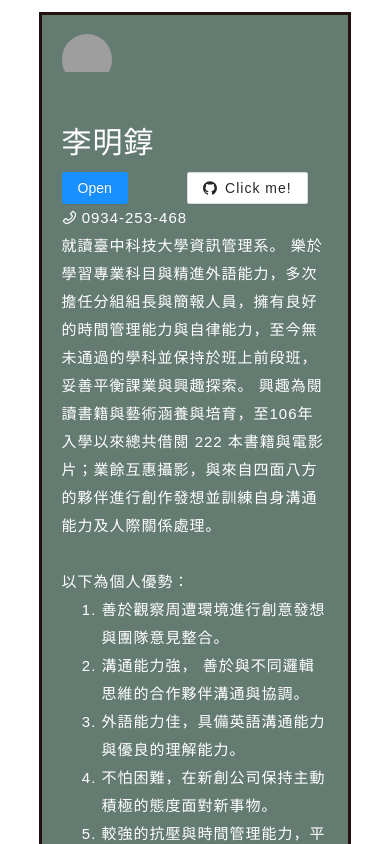
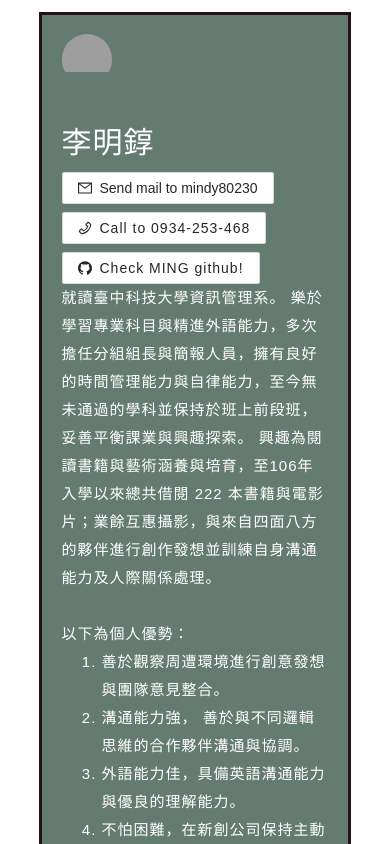
Before and after one commit to MING-CHUNLee/myresume, a React (Create React App) app: page / in a window 390 px wide. Shown: the top 844 px of the page. Built offline with nearby package versions, Linux system fonts and the light colour scheme; grey boxes are pictures that could not be loaded.

Commit message:
phone call

```diff
--- a/src/pages/Home/components/ContactEmail.js
+++ b/src/pages/Home/components/ContactEmail.js
@@ -1,14 +1,15 @@
 /*
  * @Author: your name
  * @Date: 2022-03-28 11:45:37
- * @LastEditTime: 2022-03-28 14:58:52
+ * @LastEditTime: 2022-03-28 15:15:39
  * @LastEditors: Please set LastEditors
  * @Description: 打开koroFileHeader查看配置 进行设置: https://github.com/OBKoro1/koro1FileHeader/wiki/%E9%85%8D%E7%BD%AE
  * @FilePath: \myresume\src\pages\Home\components\ContactEmail.js
  */
 import React, { useRef } from 'react';
 import emailjs from '@emailjs/browser';
-import { Form,Row, Col,Button,Space,Input } from 'antd';
+import { message,Form,Row, Col,Button,Space,Input } from 'antd';
+
 const { TextArea } = Input;
 
 export const ContactUs = () => {
@@ -19,8 +20,10 @@ const sendEmail = (e) => {
     emailjs.sendForm('service_r37qfj4', 'template_72iytmh', e.target, 'tc62l1C-WQwcxdnGn')
     .then((result) => {
         console.log(result.text);
+        message.success('Send email success！', 5);
     }, (error) => {
         console.log(error.text);
+        message.error('An error occurred, please try again',5);
     });
     e.target.reset();
     e.target.resetFields();
@@ -43,7 +46,7 @@ return (
             <Col span={10}>  <label>Message</label></Col>
             <Col span={14}><TextArea showCount maxLength={400} name="message"/></Col>
         </Row>
-        <Button type="primary" htmlType="submit">
+        <Button type="primary" htmlType="submit" >
                 Send
         </Button>
         </Space>
--- a/src/pages/Home/index.js
+++ b/src/pages/Home/index.js
@@ -1,7 +1,7 @@
 /*
  * @Author: your name
  * @Date: 2022-03-21 11:55:18
- * @LastEditTime: 2022-03-28 14:40:45
+ * @LastEditTime: 2022-03-28 15:43:31
  * @LastEditors: Please set LastEditors
  * @Description: 打开koroFileHeader查看配置 进行设置: https://github.com/OBKoro1/koro1FileHeader/wiki/%E9%85%8D%E7%BD%AE
  * @FilePath: \myresume\src\pages\Home\index.js
@@ -89,32 +89,35 @@ const Home =()=>{
 
                 <Row>
                     <Col xs={{span: 24}} md={{span: 24}}>
-
                         <h1>李明錞</h1>
-
                     </Col>
-                    <Col>
                     <Space direction="vertical">
-
-                    </Space>
-                    <Button type="primary" onClick={showDrawer}>
-                        Open
+                    <Button  type="dark"   icon={<MailOutlined />} onClick={showDrawer}>
+                        Send mail to mindy80230
                     </Button>
                     <Drawer title="與李明錞聯繫" placement="right" onClose={onClose} visible={visible}>
                         <ContactUs/>
                     </Drawer>
-
-                    <br/>
-                    <PhoneOutlined /> 0934-253-468
-                    </Col>
+                    <Button
+                    type="dark"
+                    href={"tel:+900300400"}
+                    icon={<PhoneOutlined />}
+                    onClick={() => this.enterLoading(1)}
+                    >
+                    Call to 0934-253-468
+                    </Button>
                     <Button
                     type="dark"
                     href={"https://github.com/MING-CHUNLee"}
                     icon={<GithubOutlined />}
                     onClick={() => this.enterLoading(1)}
                     >
-                    Click me!
+                    Check MING github!
                     </Button>
+                    </Space>
+
+
+
                 </Row>
                 </Space>
             </Col>
```
